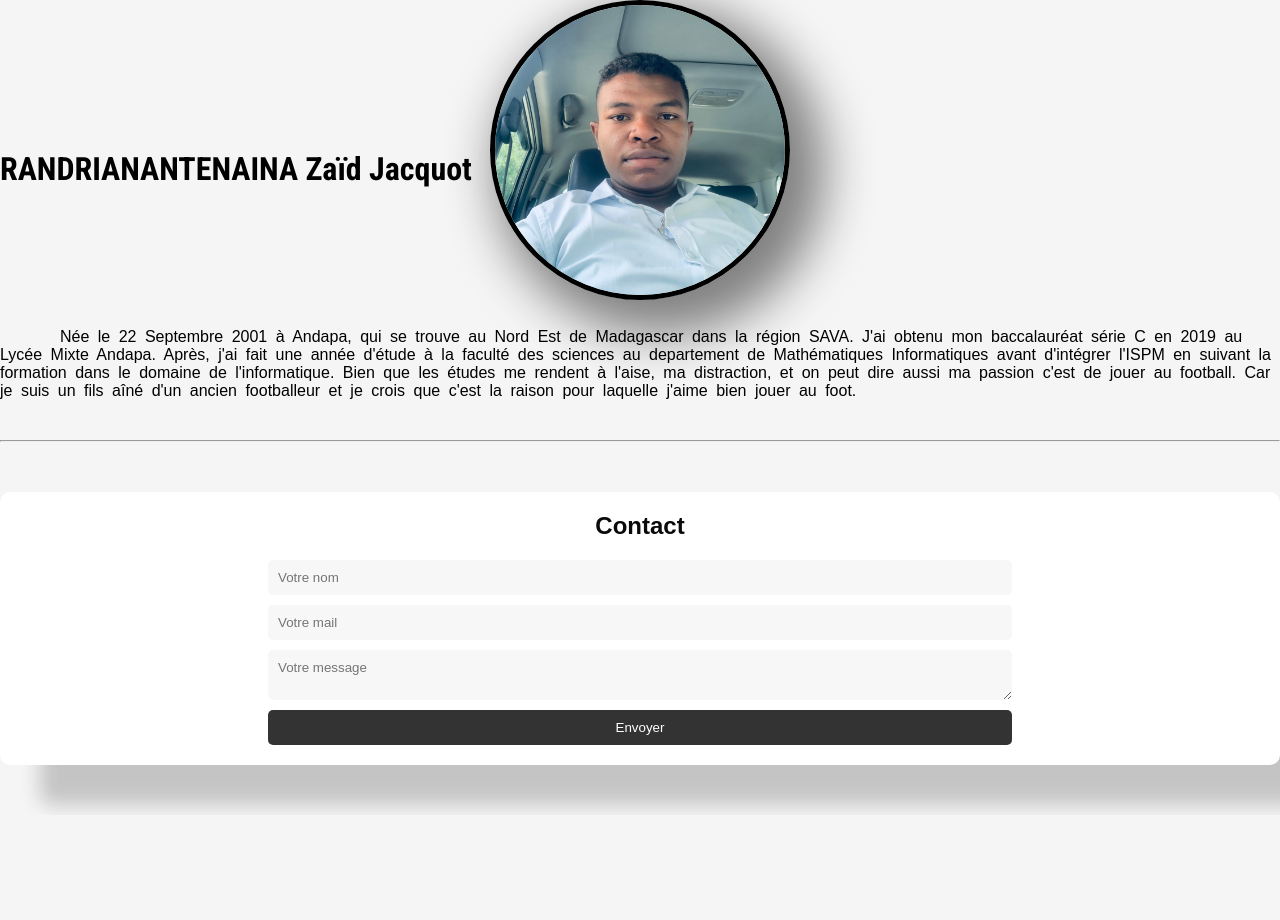
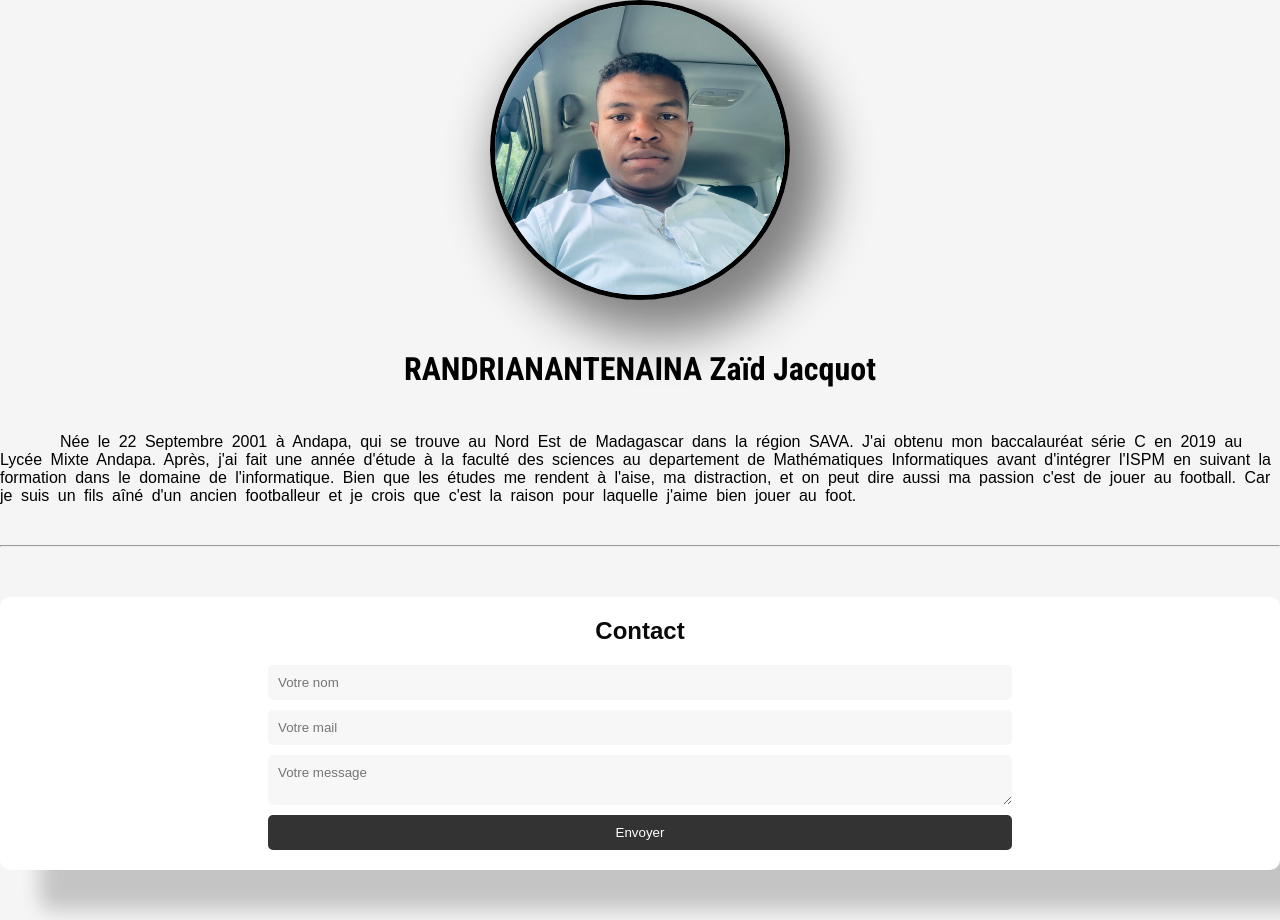
Before and after one commit to Zaid-Jacquot/dtc-za-d_Jacquot-landing, a plain HTML site: page index.html in a window 1280 px wide. Before the commit the page ends 815 px from the top, so only its background shows below. Drawn offline with Linux system fonts and the light colour scheme.

Commit message:
Update index.html

```diff
--- a/index.html
+++ b/index.html
@@ -22,8 +22,11 @@
 
       /*element h1*/
       h1 {
+        /* display: flex;
+        justify-content: center; */
+        text-align: center;
         font-family: "Roboto Condensed", sans-serif;
-        margin-top: -150px;
+        margin-top: 50px;
       }
       img {
         border: 5px solid black;
@@ -34,7 +37,8 @@
         margin: auto;
       }
       p {
-        margin-top: 140px;
+        padding-top: 45px;
+        /* margin-top: -140px; */
         font-family: "Montserrat", sans-serif;
         word-spacing: 4px;
       }
```
